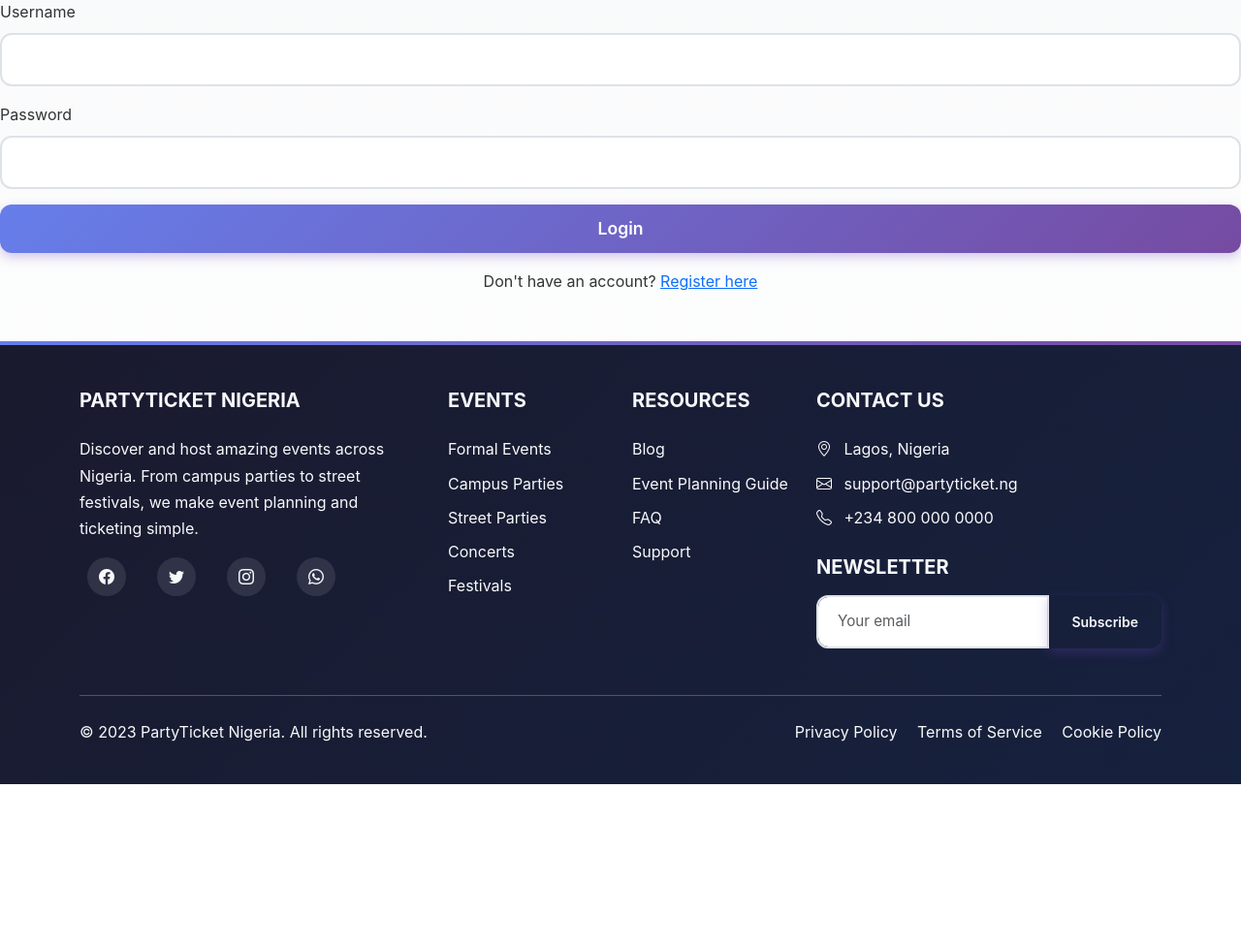
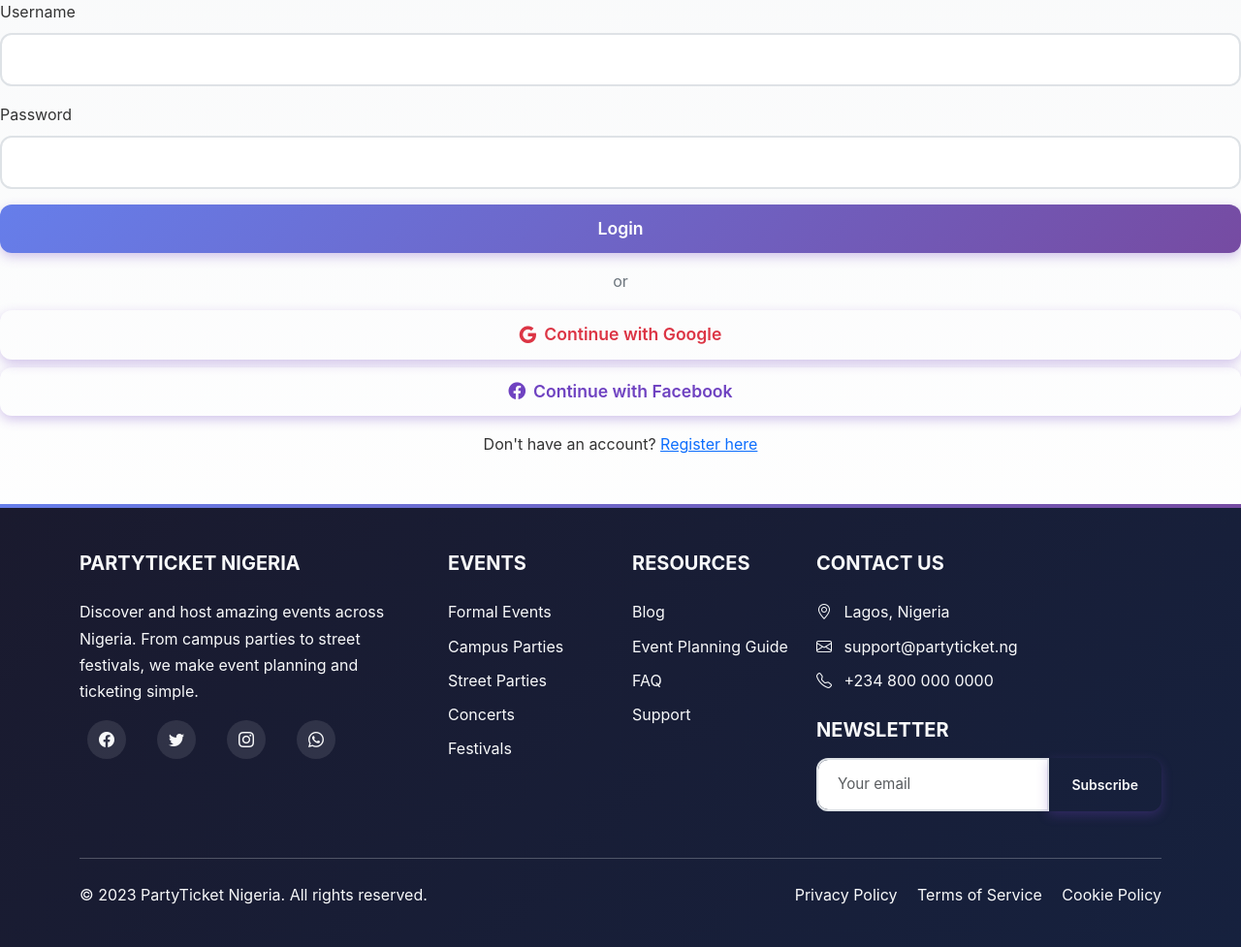
Before and after one commit to lanryweezy/partyticket, a Flask app: page /login in a window 1280 px wide. Shown: the part 137-1114 px from the top of the page at 97% size. Before the commit the page ends 946 px from the top, so only its background shows below. Run offline with Flask 3, Linux system fonts and the light colour scheme.

Commit message:
Add Google and Facebook OAuth login

```diff
--- a/app/routes/auth.py
+++ b/app/routes/auth.py
@@ -1,8 +1,9 @@
-from flask import Blueprint, render_template, redirect, url_for, flash, request
+from flask import Blueprint, render_template, redirect, url_for, flash, request, current_app
 from flask_login import login_user, logout_user, login_required, current_user
-from app import db
+from app import db, oauth
 from app.models import User
 from app.forms import RegistrationForm, LoginForm
+import secrets
 
 auth = Blueprint('auth', __name__)
 
@@ -80,3 +81,124 @@ def logout():
     """User logout route."""
     logout_user()
     return redirect(url_for('main.home'))
+
+
+@auth.route('/login/google')
+def login_google():
+    """Redirect user to Google for authentication."""
+    if current_user.is_authenticated:
+        return redirect(url_for('main.dashboard'))
+
+    if not current_app.config.get('GOOGLE_CLIENT_ID') or not current_app.config.get('GOOGLE_CLIENT_SECRET'):
+        flash('Google login is not configured.', 'warning')
+        return redirect(url_for('auth.login'))
+
+    redirect_uri = url_for('auth.google_callback', _external=True)
+    return oauth.google.authorize_redirect(redirect_uri)
+
+
+@auth.route('/auth/google/callback')
+def google_callback():
+    """Handle Google OAuth callback."""
+    try:
+        token = oauth.google.authorize_access_token()
+        user_info = oauth.google.parse_id_token(token)
+        if not user_info:
+            # Fallback if parse_id_token is not available
+            resp = oauth.google.get('userinfo')
+            user_info = resp.json()
+
+        email = user_info.get('email')
+        name = user_info.get('name') or email.split('@')[0]
+
+        if not email:
+            flash('Unable to get email from Google account.', 'danger')
+            return redirect(url_for('auth.login'))
+
+        user = User.query.filter_by(email=email).first()
+        if not user:
+            # Create a new user with a random password
+            username = name.replace(' ', '').lower()
+            # Ensure username uniqueness
+            base_username = username
+            counter = 1
+            while User.query.filter_by(username=username).first():
+                username = f"{base_username}{counter}"
+                counter += 1
+
+            user = User(
+                username=username,
+                email=email
+            )
+            user.set_password(secrets.token_hex(16))
+            db.session.add(user)
+            db.session.commit()
+
+        login_user(user, remember=True)
+        flash('Logged in with Google successfully.', 'success')
+        next_page = request.args.get('next')
+        if next_page and not next_page.startswith('/'):
+            next_page = None
+        return redirect(next_page) if next_page else redirect(url_for('main.dashboard'))
+    except Exception as e:
+        current_app.logger.error(f'Google login error: {str(e)}')
+        flash('An error occurred during Google login. Please try again.', 'danger')
+        return redirect(url_for('auth.login'))
+
+
+@auth.route('/login/facebook')
+def login_facebook():
+    """Redirect user to Facebook for authentication."""
+    if current_user.is_authenticated:
+        return redirect(url_for('main.dashboard'))
+
+    if not current_app.config.get('FACEBOOK_CLIENT_ID') or not current_app.config.get('FACEBOOK_CLIENT_SECRET'):
+        flash('Facebook login is not configured.', 'warning')
+        return redirect(url_for('auth.login'))
+
+    redirect_uri = url_for('auth.facebook_callback', _external=True)
+    return oauth.facebook.authorize_redirect(redirect_uri)
+
+
+@auth.route('/auth/facebook/callback')
+def facebook_callback():
+    """Handle Facebook OAuth callback."""
+    try:
+        token = oauth.facebook.authorize_access_token()
+        resp = oauth.facebook.get('me?fields=id,name,email')
+        user_info = resp.json()
+
+        email = user_info.get('email')
+        name = user_info.get('name') or (email.split('@')[0] if email else None)
+
+        if not email:
+            flash('Unable to get email from Facebook account.', 'danger')
+            return redirect(url_for('auth.login'))
+
+        user = User.query.filter_by(email=email).first()
+        if not user:
+            username = name.replace(' ', '').lower()
+            base_username = username
+            counter = 1
+            while User.query.filter_by(username=username).first():
+                username = f"{base_username}{counter}"
+                counter += 1
+
+            user = User(
+                username=username,
+                email=email
+            )
+            user.set_password(secrets.token_hex(16))
+            db.session.add(user)
+            db.session.commit()
+
+        login_user(user, remember=True)
+        flash('Logged in with Facebook successfully.', 'success')
+        next_page = request.args.get('next')
+        if next_page and not next_page.startswith('/'):
+            next_page = None
+        return redirect(next_page) if next_page else redirect(url_for('main.dashboard'))
+    except Exception as e:
+        current_app.logger.error(f'Facebook login error: {str(e)}')
+        flash('An error occurred during Facebook login. Please try again.', 'danger')
+        return redirect(url_for('auth.login'))
--- a/app/templates/login.html
+++ b/app/templates/login.html
@@ -30,6 +30,20 @@
             {{ form.submit(class="btn btn-primary btn-lg") }}
         </div>
     </form>
+
+    <div class="text-center my-3">
+        <span class="text-muted">or</span>
+    </div>
+
+    <div class="d-grid gap-2 mb-3">
+        <a href="{{ url_for('auth.login_google') }}" class="btn btn-outline-danger btn-lg">
+            <i class="bi bi-google me-2"></i>Continue with Google
+        </a>
+        <a href="{{ url_for('auth.login_facebook') }}" class="btn btn-outline-primary btn-lg">
+            <i class="bi bi-facebook me-2"></i>Continue with Facebook
+        </a>
+    </div>
+
     <div class="text-center mt-3">
         <p>Don't have an account? <a href="{{ url_for('auth.register') }}">Register here</a></p>
     </div>
--- a/config.py
+++ b/config.py
@@ -11,6 +11,12 @@ class Config:
     SQLALCHEMY_TRACK_MODIFICATIONS = False
     SQLALCHEMY_RECORD_QUERIES = True
     SQLALCHEMY_ECHO = False
+
+    # OAuth (Social Login)
+    GOOGLE_CLIENT_ID = os.environ.get('GOOGLE_CLIENT_ID')
+    GOOGLE_CLIENT_SECRET = os.environ.get('GOOGLE_CLIENT_SECRET')
+    FACEBOOK_CLIENT_ID = os.environ.get('FACEBOOK_CLIENT_ID')
+    FACEBOOK_CLIENT_SECRET = os.environ.get('FACEBOOK_CLIENT_SECRET')
 
     # Security
     WTF_CSRF_ENABLED = True
--- a/requirements.txt
+++ b/requirements.txt
@@ -15,3 +15,4 @@ alembic==1.16.5
 python-dotenv==1.0.0
 gunicorn==21.2.0
 psycopg2-binary==2.9.9
+Authlib==1.3.1
```
Also changed, not shown: app/__init__.py (+24 -0 lines).
